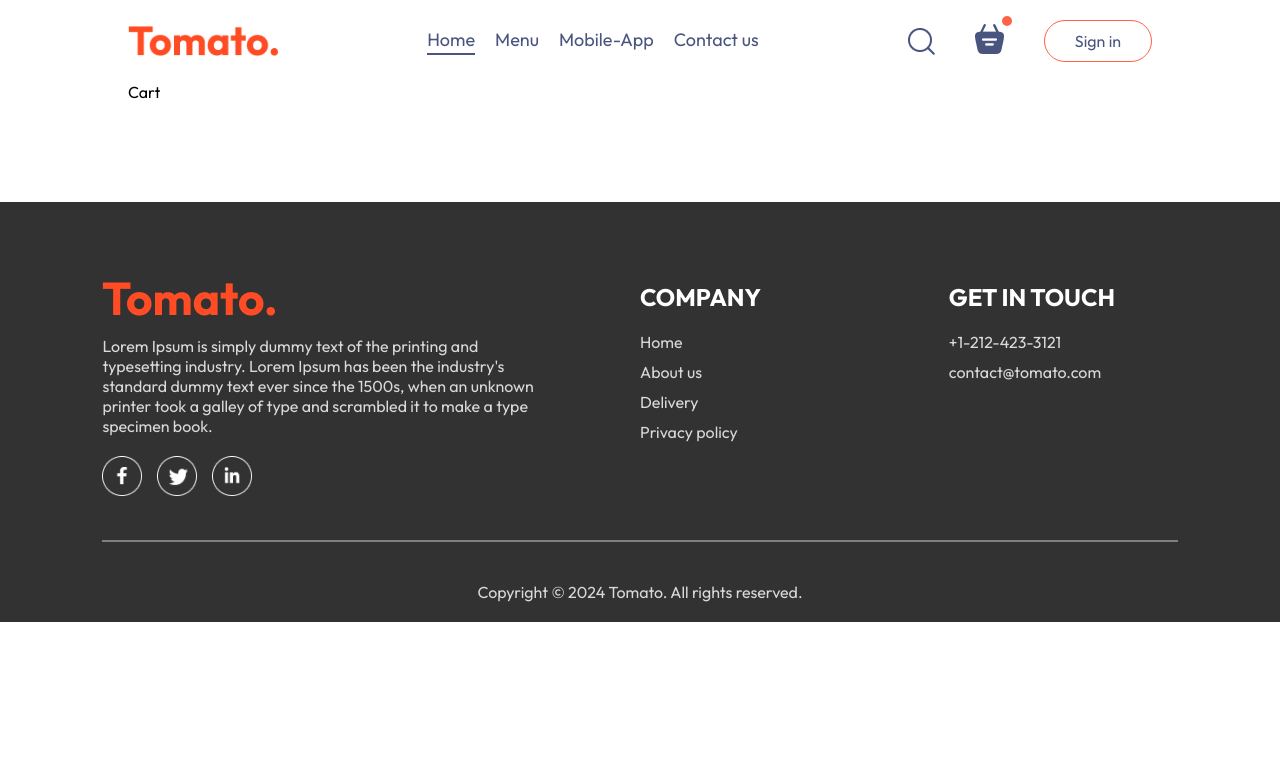
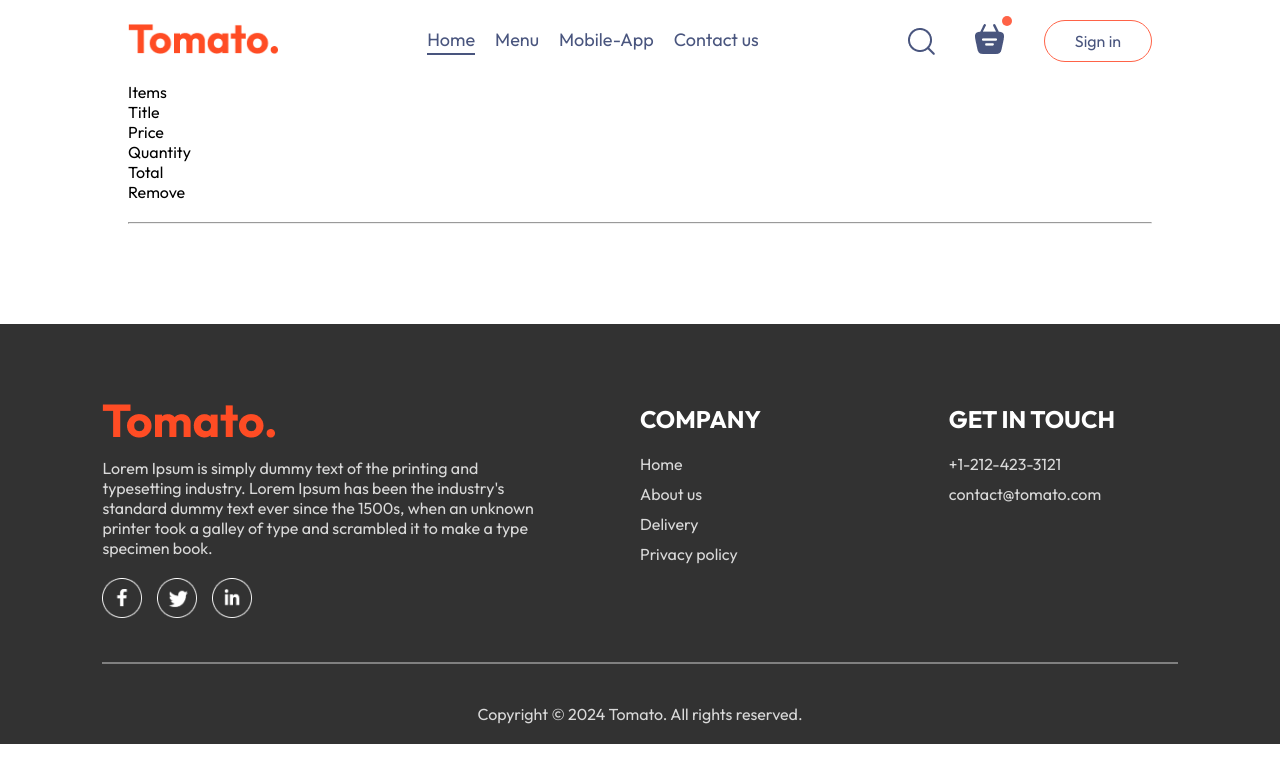
Before and after one commit to suisashehi/food-delivery, a React (Vite) app: page /cart in a window 1280 px wide. Shown: the top 782 px of the page. Built offline with nearby package versions, Linux system fonts and the light colour scheme.

Commit message:
setup Cart page structure and context imports

```diff
--- a/src/assets/pages/Cart/Cart.jsx
+++ b/src/assets/pages/Cart/Cart.jsx
@@ -1,10 +1,26 @@
-import React from 'react'
-import './Cart.css'
+import React, { useContext } from 'react';
+import './Cart.css';
+import { StoreContext } from '../../../context/StoreContext';
 
 const Cart = () => {
+  const { cartItems, food_list, removefromCart } = useContext(StoreContext);
+
   return (
-    <div>Cart</div>
-  )
-}
+    <div className='cart'>
+      <div className="cart-items">
+        <div className="cart-items-title">
+          <p>Items</p>
+          <p>Title</p>
+          <p>Price</p>
+          <p>Quantity</p>
+          <p>Total</p>
+          <p>Remove</p>
+        </div>
+        <br />
+        <hr />
+      </div>
+    </div>
+  );
+};
 
-export default Cart
+export default Cart;
--- a/src/components/FoodDisplay/FoodDisplay.jsx
+++ b/src/components/FoodDisplay/FoodDisplay.jsx
@@ -10,9 +10,7 @@
       <h2>Top dishes near you</h2>
       <div className="food-display-list">
         {food_list.map((item, index) => {
-          if (category==="All" || category===item.category) {
-
-
+          if (category === "All" || category === item.category) {
             return (
               <FoodItem
                 key={index}
--- a/src/components/Footer/Footer.jsx
+++ b/src/components/Footer/Footer.jsx
@@ -17,7 +17,7 @@
           <div className="footer-social-icons">
             <img src={assets.facebook_icon} alt="" />
             <img src={assets.twitter_icon} alt="" />
-            <img src={assets.linkedin_icon}  alt="" />
+            <img src={assets.linkedin_icon} alt="" />
           </div>
         </div>
         <div className="footer-content-center">
--- a/src/components/Navbar/Navbar.jsx
+++ b/src/components/Navbar/Navbar.jsx
@@ -7,7 +7,7 @@
 
   return (
     <div className="navbar">
-      <img src={assets.logo} alt="" className="logo" />
+      <Link to='/'><img src={assets.logo} alt="" className="logo" /></Link>
 
       <ul className="navbar-menu">
         <Link to='/'
@@ -38,7 +38,7 @@
       <div className="navbar-right">
         <img src={assets.search_icon} alt="" />
         <div className="navbar-search-icon">
-          <img src={assets.basket_icon} alt="" />
+          <Link to='/cart'><img src={assets.basket_icon} alt="" /></Link>
           <div className="dot"></div>
         </div>
         <button onClick={()=>setShowLogin(true)}>Sign in </button>
--- a/src/context/StoreContext.jsx
+++ b/src/context/StoreContext.jsx
@@ -15,10 +15,10 @@
 
   const removeFromCart = (itemId) => {
     setCartItems((prev) => {
-      if (!prev[itemId]) return prev; // nothing to remove
+      if (!prev[itemId]) return prev;
       const newCount = prev[itemId] - 1;
       if (newCount <= 0) {
-        const { [itemId]: _, ...rest } = prev; // remove item completely
+        const { [itemId]: _, ...rest } = prev;
         return rest;
       }
       return { ...prev, [itemId]: newCount };
```
Also changed, not shown: src/components/AppDownload/AppDownload.css (+7 -11 lines), src/components/AppDownload/AppDownload.jsx (line endings or trailing spaces). Lines whose indentation alone changed are shown as unchanged.
